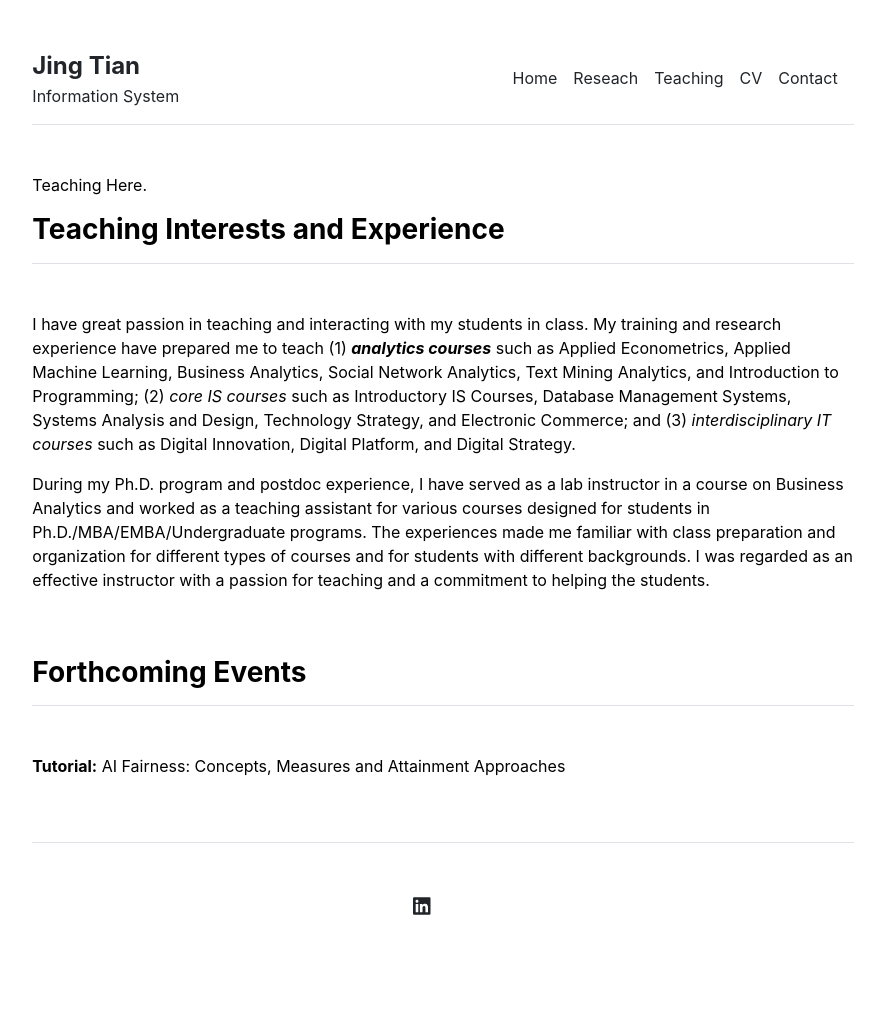
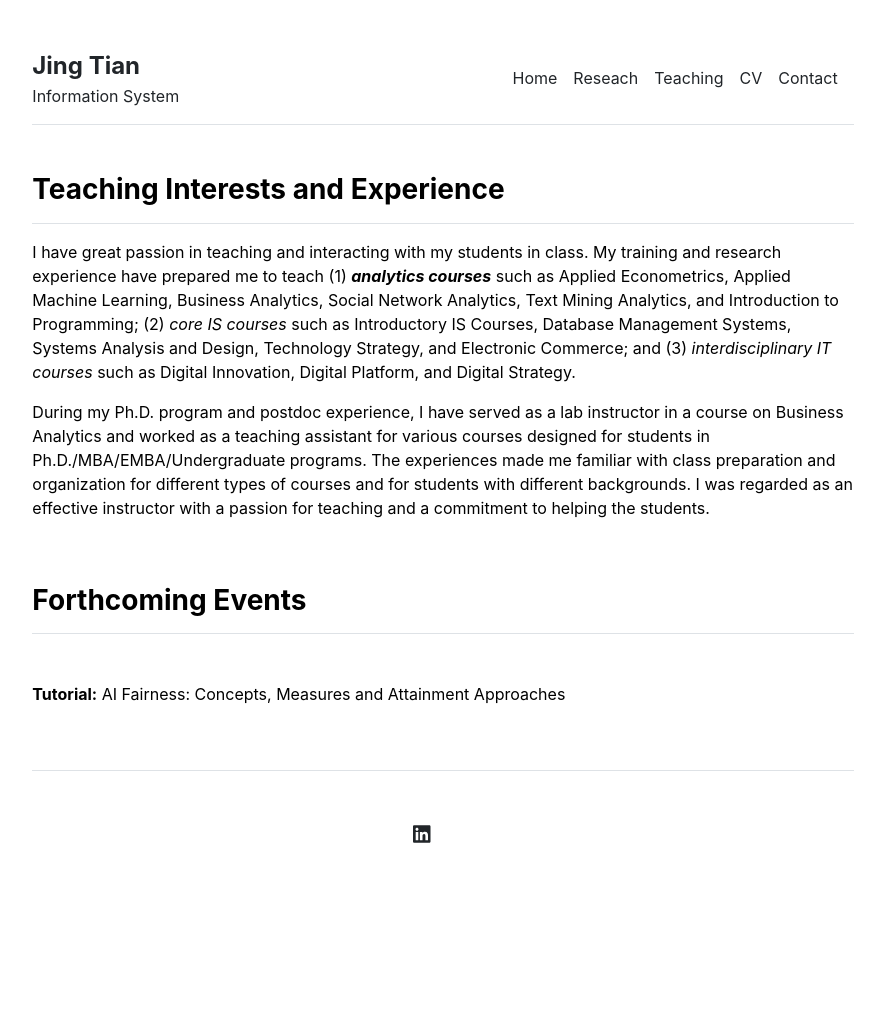
Before and after one commit to jingtianIS/jingtianIS.github.io, a Jekyll site: the page built from teaching.md, in a window 1280 px wide. Shown: the whole page, without its empty margins (197-1082 px from the left). Built offline with Jekyll 4.4.1, drawn with Linux system fonts in a browser that asks for light colours; after the commit the page ends 945 px from its top, so only the background shows below that.

Commit message:
Update teaching.html

```diff
--- a/_includes/teaching.html
+++ b/_includes/teaching.html
@@ -1,8 +1,6 @@
-<p>Teaching Here.</p>
-
 <div class="row g-5 mb-5">
   <div class="col-md-12">
-    <h3 class="fw-bold border-bottom pb-3 mb-5">Teaching Interests and Experience</h3>
+    <h3 class="fw-bold border-bottom pb-3 mb-3">Teaching Interests and Experience</h3>
       <p>I have great passion in teaching and interacting with my students in class. My training and research experience have prepared me to teach (1) <i><b>analytics courses</b></i> such as Applied Econometrics, Applied Machine Learning, Business Analytics, Social Network Analytics, Text Mining Analytics, and Introduction to Programming; (2) <i>core IS courses</i> such as Introductory IS Courses, Database Management Systems, Systems Analysis and Design, Technology Strategy, and Electronic Commerce; and (3) <i>interdisciplinary IT courses</i> such as Digital Innovation, Digital Platform, and Digital Strategy. </p>
       <p>During my Ph.D. program and postdoc experience, I have served as a lab instructor in a course on Business Analytics and worked as a teaching assistant for various courses designed for students in Ph.D./MBA/EMBA/Undergraduate programs. The experiences made me familiar with class preparation and organization for different types of courses and for students with different backgrounds. I was regarded as an effective instructor with a passion for teaching and a commitment to helping the students. </p>
 
```
